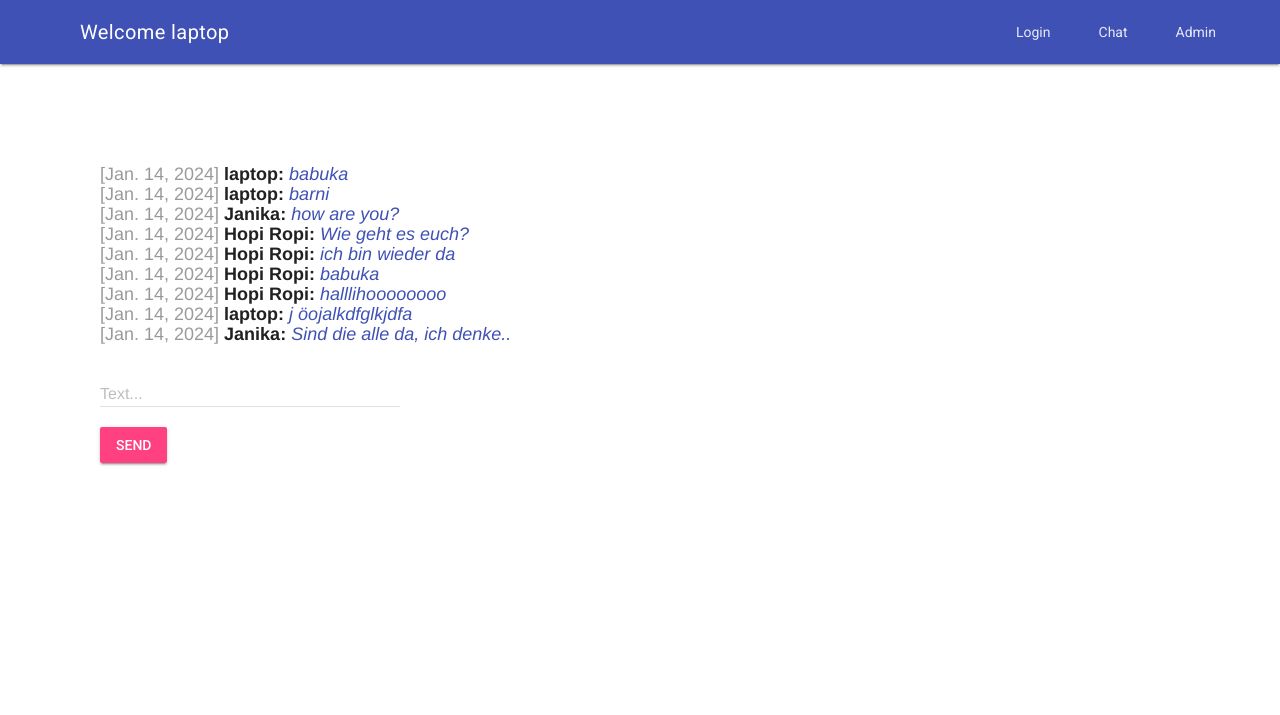
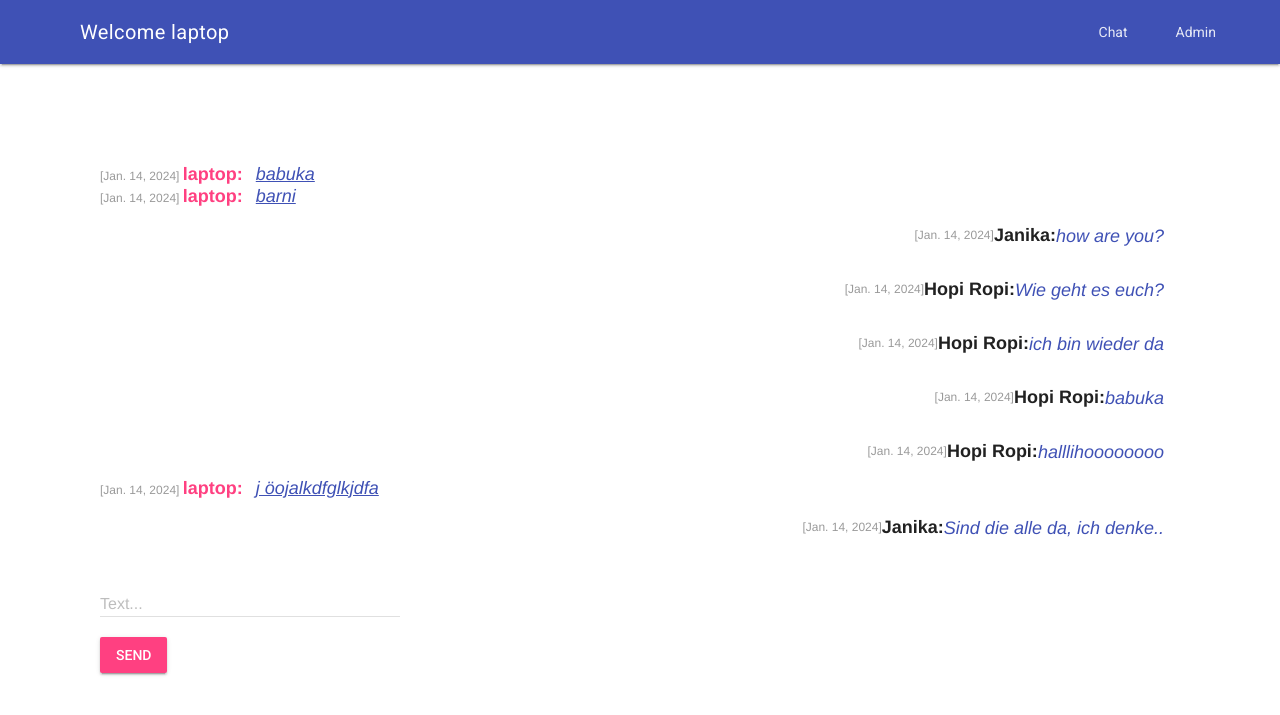
Before and after one commit to barni246/Django-ChatApp, a Django app: page /chat/ in a window 1280 px wide. Shown: the top 715 px of the page. Run offline with Django 4.2, Linux system fonts and the light colour scheme; a user stored in the database is signed in; data comes from the database, SQL or seed files in the repository; both versions use the stored data as it was after the commit.

Commit message:
chat styling

```diff
--- a/chat/templates/chat/index.html
+++ b/chat/templates/chat/index.html
@@ -6,14 +6,21 @@
 {% if request.user.is_authenticated %}
 
 <div id="messageContainer">
+  {% for message in messages %}
+      <div>
+          {% if message.author == request.user %}
+              <span style="font-size: 12px;" class="color-gray ">[{{ message.created_at }}]{{' '}}</span><b class="color-red">{{ message.author }}:</b> <i style="text-decoration: underline;" class="color-blue">{{ message.text }}</i>
+          {% else %}
 
-   {% for message in messages %}
-     <div>
-       <span class="color-gray">[{{ message.created_at }}]{{' '}}</span><b>{{ message.author }}:</b> <i class="color-blue">{{ message.text }}</i>
-     </div>
-   {% endfor %}
+          <div class="other-user">
+            <span style="font-size: 12px;"  class="color-gray">[{{ message.created_at }}]{{' '}}</span><b >{{ message.author }}:</b> <i class="color-blue mb-8">{{ message.text }}</i>
+          </div>
 
+          {% endif %}
+      </div>
+  {% endfor %}
 </div>
+
 <!-- Textfield with Floating Label -->
 
 <script>
--- a/static/css/style.css
+++ b/static/css/style.css
@@ -9,6 +9,11 @@ i {
 
 .color-black {
   color: black;
+  margin-right: 8px;
+}
+
+.color-red {
+  color: rgb(255, 64, 129);
   margin-right: 8px;
 }
 
@@ -62,3 +67,22 @@ h1 {
   font-weight: 600;
   font-size: 20px;
 }
+
+.ml-100 {
+  margin-left: 100px;
+}
+
+.mb-8 {
+  margin-bottom: 8px;
+}
+
+.op-5 {
+  opacity: 0.5;
+}
+
+.other-user {
+  padding: 8px;
+  display: flex;
+  justify-content: flex-end;
+  align-items: center;
+}
--- a/templates/base.html
+++ b/templates/base.html
@@ -29,7 +29,6 @@
           </span>
           <div class="mdl-layout-spacer"></div>
           <nav class="mdl-navigation mdl-layout--large-screen-only">
-            <a class="mdl-navigation__link" href="/login/">Login</a>
             <a class="mdl-navigation__link" href="/chat/">Chat</a>
             <a class="mdl-navigation__link" href="/admin/">Admin</a>
           </nav>
@@ -38,7 +37,6 @@
       <div class="mdl-layout__drawer">
         <span class="mdl-layout-title">Chatroom</span>
         <nav class="mdl-navigation">
-          <a class="mdl-navigation__link" href="/login/">Login</a>
           <a class="mdl-navigation__link" href="/chat/">Chat</a>
           <a class="mdl-navigation__link" href="/admin/">Admin</a>
         </nav>
```
Also changed, not shown: db.sqlite3.
